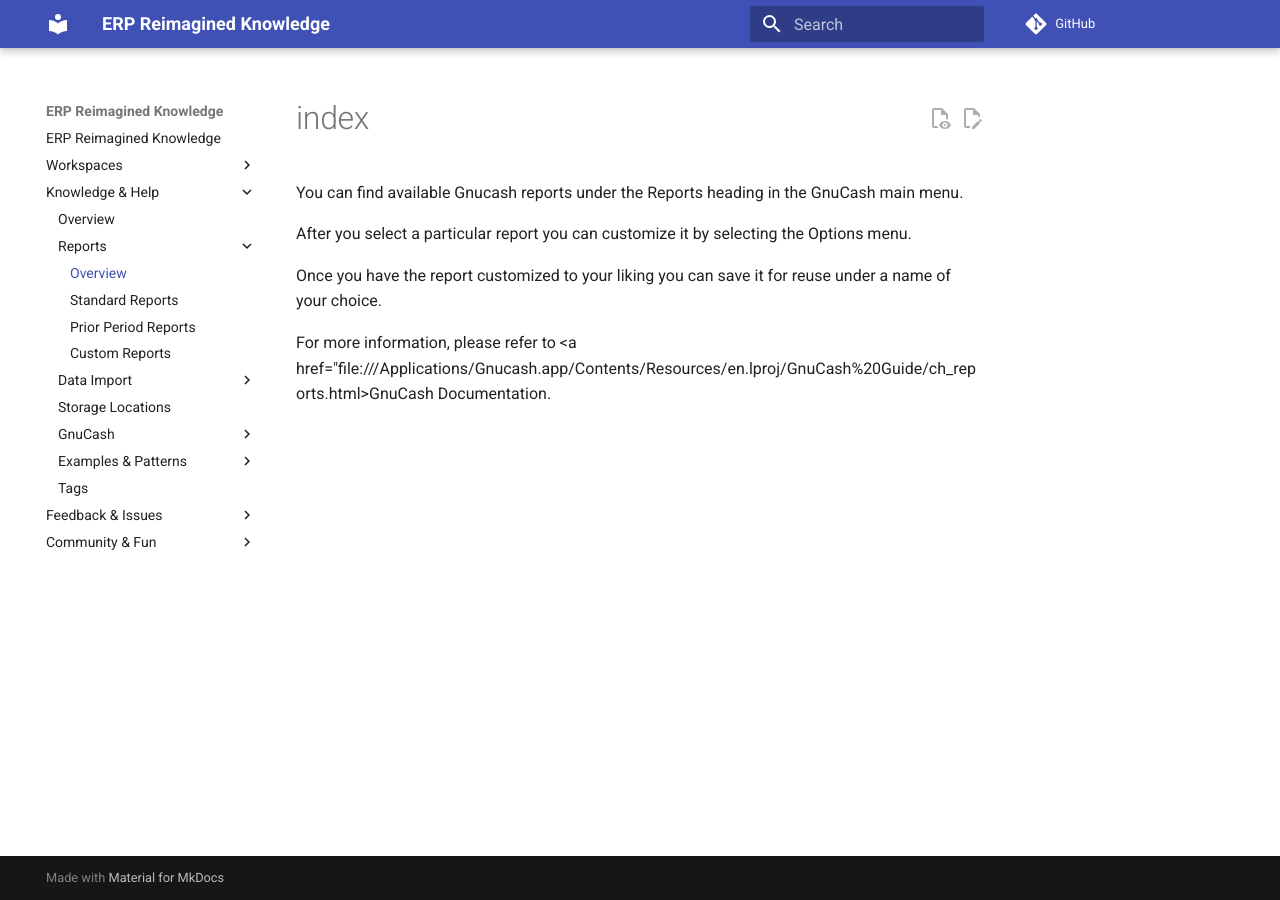
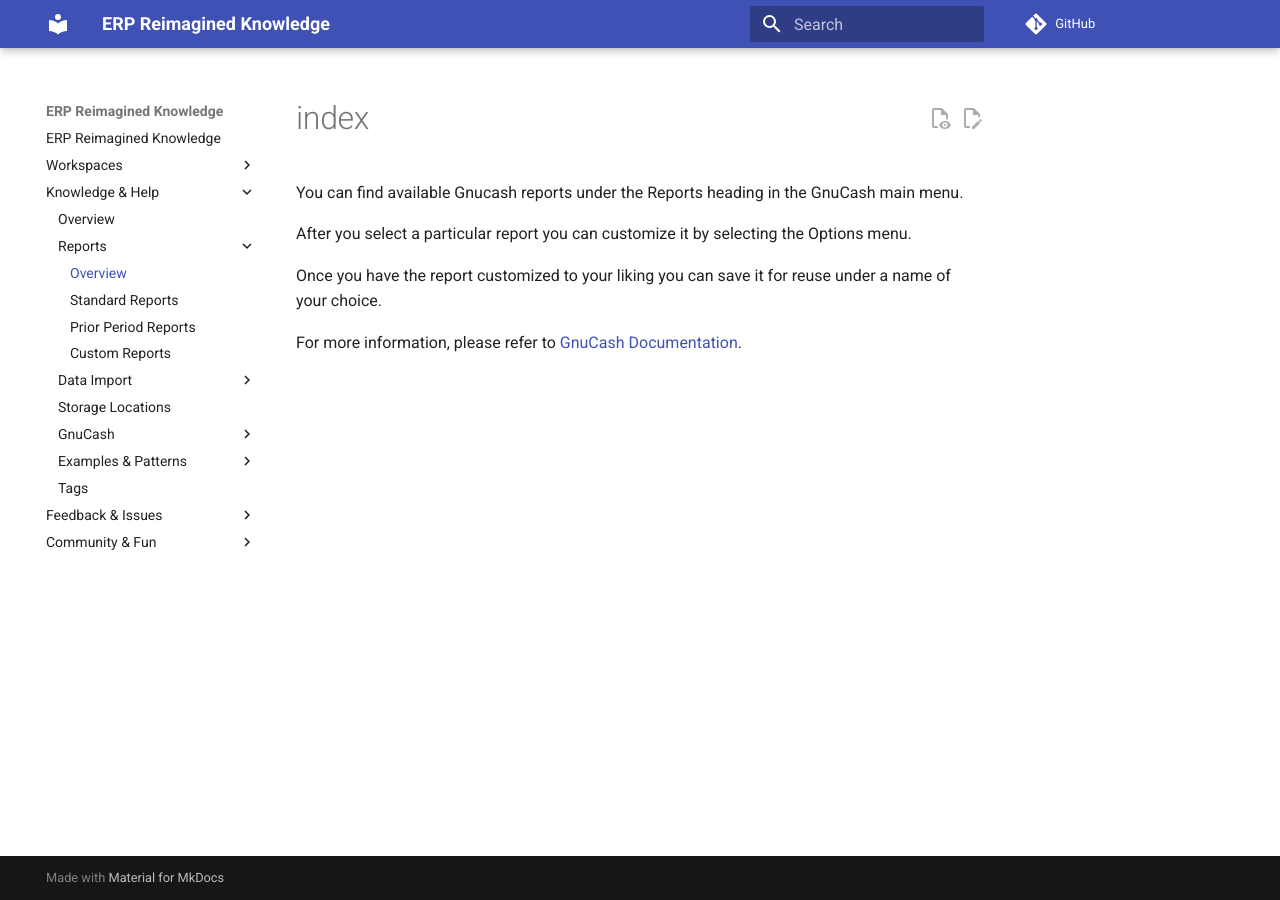
Before and after one commit to hkwhitten/erp-wiki, an MkDocs documentation site: the page built from docs/knowledge/reports/index.md, in a window 1280 px wide. Built offline with MkDocs 1.6.1 and Material for MkDocs 9.7.7, drawn with Linux system fonts in a browser that asks for light colours; comment, search, counter and statistics services are not loaded.

Commit message:
Update index.md

```diff
--- a/docs/knowledge/reports/index.md
+++ b/docs/knowledge/reports/index.md
@@ -6,4 +6,4 @@ After you select a particular report you can customize it by selecting the Optio
 
 Once you have the report customized to your liking you can save it for reuse under a name of your choice.
 
-For more information, please refer to <a href="file:///Applications/Gnucash.app/Contents/Resources/en.lproj/GnuCash%20Guide/ch_reports.html>GnuCash Documentation</a>.
+For more information, please refer to <a href="file:///Applications/Gnucash.app/Contents/Resources/en.lproj/GnuCash%20Guide/ch_reports.html">GnuCash Documentation</a>.
```
